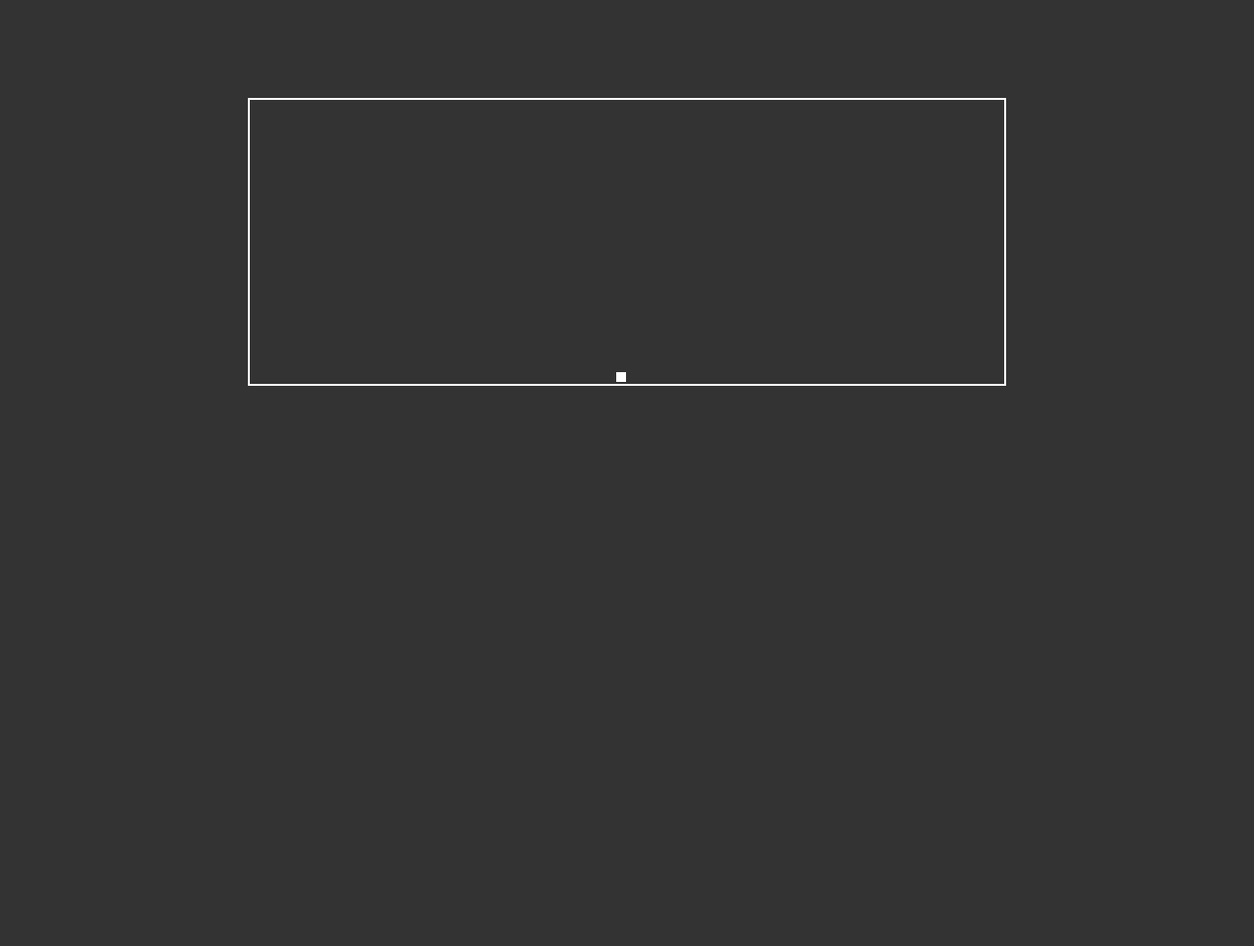
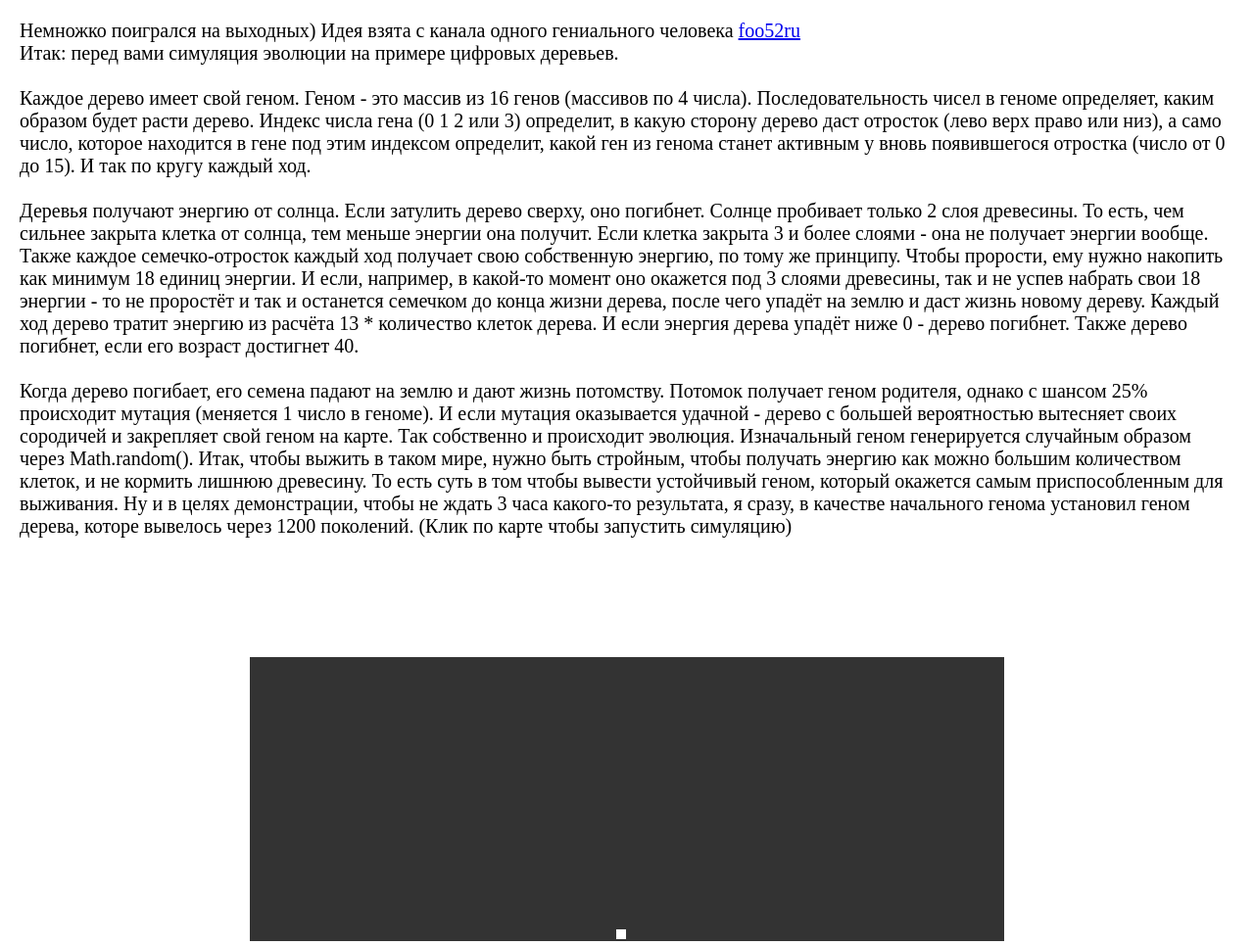
Before and after one commit to dan3si/trees-evolution, a plain HTML site: page index.html in a window 1280 px wide. Shown: the whole page at 98% size. Before the commit the page ends 800 px from the top, so only its background shows below. Drawn offline with Linux system fonts and the light colour scheme.

Commit message:
Add files via upload

```diff
--- a/index.html
+++ b/index.html
@@ -7,6 +7,28 @@
   <link rel="stylesheet" href="style.css">
 </head>
 <body>
+  <p>Немножко поигрался на выходных) Идея взята с канала одного гениального человека <a href="https://www.youtube.com/watch?v=WTh-gNZxTM8">foo52ru</a>
+    <br>  Итак: перед вами симуляция эволюции на примере цифровых деревьев.
+
+    <br><br> Каждое дерево имеет свой геном. Геном - это массив из 16 генов (массивов по 4 числа).
+    Последовательность чисел в геноме определяет, каким образом будет расти дерево. Индекс числа гена (0 1 2 или 3)
+    определит, в какую сторону дерево даст отросток (лево верх право или низ), а само число, которое находится в гене под этим индексом
+    определит, какой ген из генома станет активным у вновь появившегося отростка (число от 0 до 15). И так по кругу каждый ход.
+
+    <br><br> Деревья получают энергию от солнца. Если затулить дерево сверху, оно погибнет. Солнце пробивает только 2 слоя древесины.
+    То есть, чем сильнее закрыта клетка от солнца, тем меньше энергии она получит. Если клетка закрыта 3 и более слоями -
+    она не получает энергии вообще. Также каждое семечко-отросток каждый ход получает свою собственную энергию, по тому же принципу.
+    Чтобы прорости, ему нужно накопить как минимум 18 единиц энергии. И если, например, в какой-то момент оно окажется под 3 слоями
+    древесины, так и не успев набрать свои 18 энергии - то не проростёт и так и останется семечком до конца жизни дерева,
+    после чего упадёт на землю и даст жизнь новому дереву. Каждый ход дерево тратит энергию из расчёта 13 * количество клеток дерева.
+    И если энергия дерева упадёт ниже 0 - дерево погибнет. Также дерево погибнет, если его возраст достигнет 40.
+
+    <br><br> Когда дерево погибает, его семена падают на землю и дают жизнь потомству. Потомок получает геном родителя, однако с шансом 25% происходит мутация (меняется 1 число в геноме). И если мутация оказывается удачной - дерево
+    с большей вероятностью вытесняет своих сородичей и закрепляет свой геном на карте. Так собственно и происходит эволюция.
+    Изначальный геном генерируется случайным образом через Math.random(). Итак, чтобы выжить в таком мире, нужно быть стройным,
+    чтобы получать энергию как можно большим количеством клеток, и не кормить лишнюю древесину. То есть суть в том чтобы вывести
+    устойчивый геном, который окажется самым приспособленным для выживания. Ну и в целях демонстрации, чтобы не ждать 3 часа какого-то результата,
+    я сразу, в качестве начального генома установил геном дерева, которе вывелось через 1200 поколений. (Клик по карте чтобы запустить симуляцию)</p>
   <table>
     <tr>
       <th></th>
--- a/style.css
+++ b/style.css
@@ -5,13 +5,13 @@
 }
 
 body {
-  background: #333;
 }
 
 table {
   margin: 100px auto;
   border: 2px solid white;
   transform: rotateX(180deg);
+  background: #333;
 }
 
 th {
@@ -23,3 +23,8 @@ div {
   width: 100%;
   height: 100%;
 }
+
+p {
+	padding: 20px;
+	font-size: 20px;
+}
```
